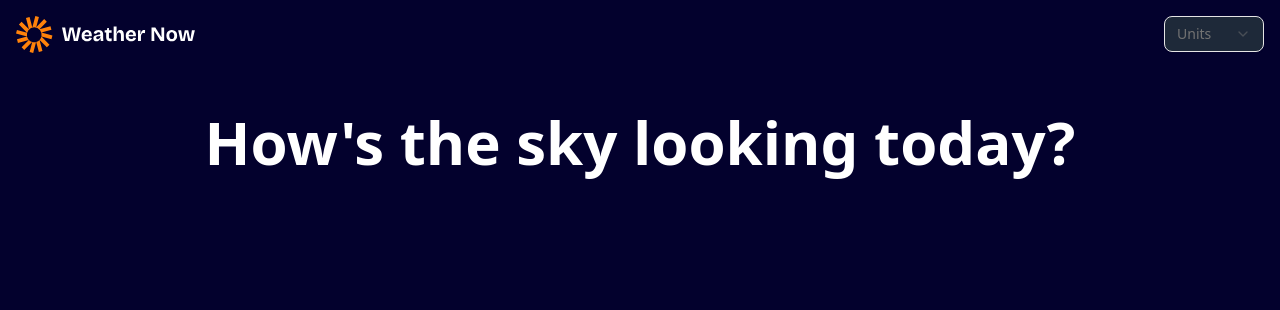
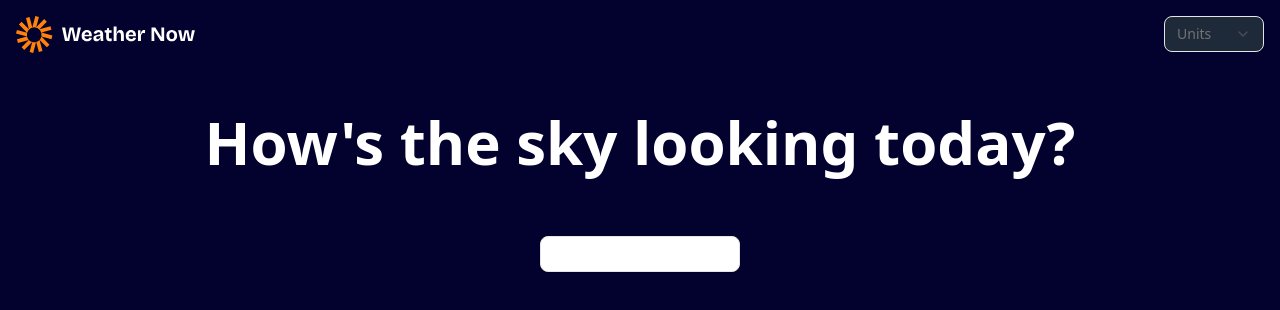
Before and after one commit to herbertDev12/weather-app, a Next.js app: page / in a window 1280 px wide. Shown: the top 310 px of the page. Built offline with nearby package versions, Linux system fonts and the light colour scheme.

Commit message:
feat: add the ComboBox component to the main webpage

```diff
--- a/src/app/page.tsx
+++ b/src/app/page.tsx
@@ -1,4 +1,6 @@
+import { Combobox } from "../components/shared/ComboBox";
 import { CustomSelect } from "../components/shared/CustomSelect";
+
 import Image from "next/image";
 
 export default function Home() {
@@ -16,9 +18,11 @@ export default function Home() {
         <div className="absolute top-0 right-0 m-4">
           <CustomSelect />
         </div>
-
         <div className="py-28 text-center">
           <h1 className="text-6xl font-bold">How's the sky looking today?</h1>
+        </div>
+        <div className="flex justify-center -mt-12">
+          <Combobox/>
         </div>
 
       </div>
--- a/src/components/shared/ComboBox.tsx
+++ b/src/components/shared/ComboBox.tsx
@@ -42,7 +42,7 @@ const frameworks = [
   },
 ]
 
-export function ExampleCombobox() {
+export function Combobox() {
   const [open, setOpen] = React.useState(false)
   const [value, setValue] = React.useState("")
 
```
